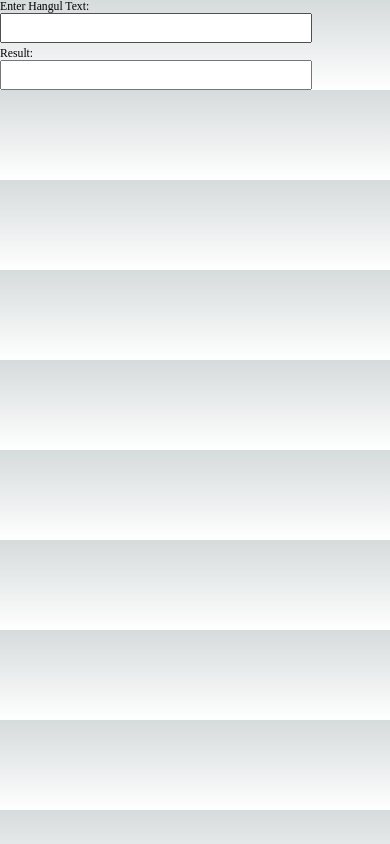
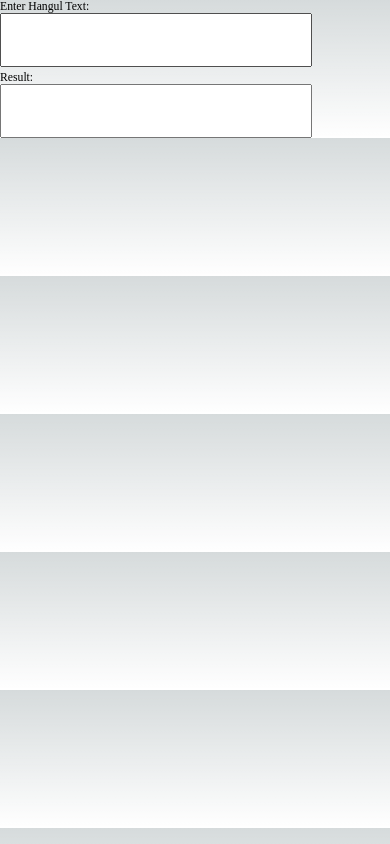
Before and after one commit to See2et/ha2la, a Next.js app: page /components/HangulToRomanization in a window 390 px wide. Built offline with nearby package versions, Linux system fonts and the light colour scheme.

Commit message:
big font size on smartphone

```diff
--- a/src/pages/components/HangulToRomanization.tsx
+++ b/src/pages/components/HangulToRomanization.tsx
@@ -51,6 +51,9 @@ function HangulToRomanization() {
               width: 100%;
               resize: none;
               font-size: 3vw;
+              @media ${smartphone} {
+                font-size: 6vw;
+              }
               flex-grow: 1;
             `}
           value={hangulText}
@@ -69,6 +72,9 @@ function HangulToRomanization() {
               width: 100%;
               resize: none;
               font-size: 3vw;
+              @media ${smartphone} {
+                font-size: 6vw;
+              }
               flex-grow: 1;
             `}
           value={romanizedText}
```
